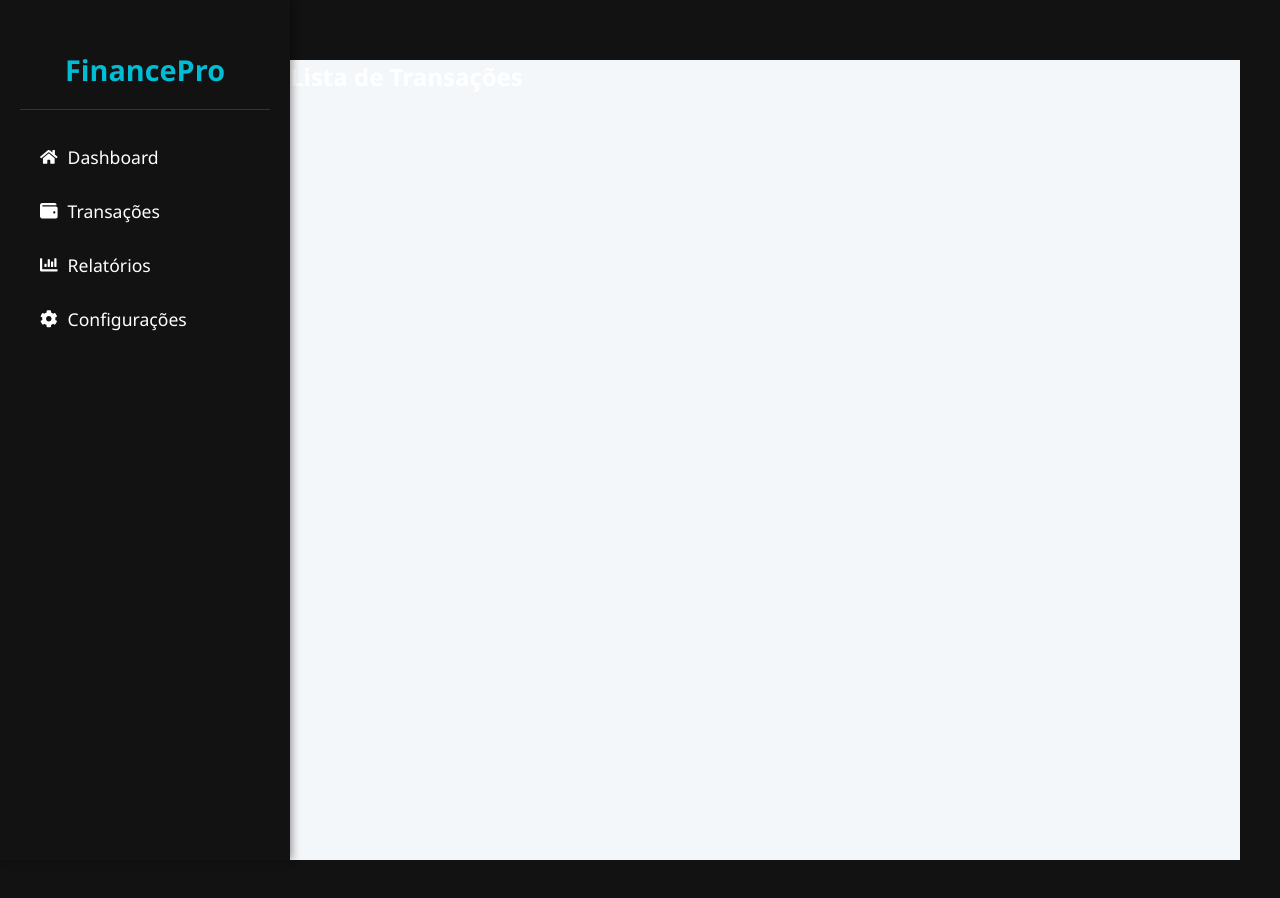
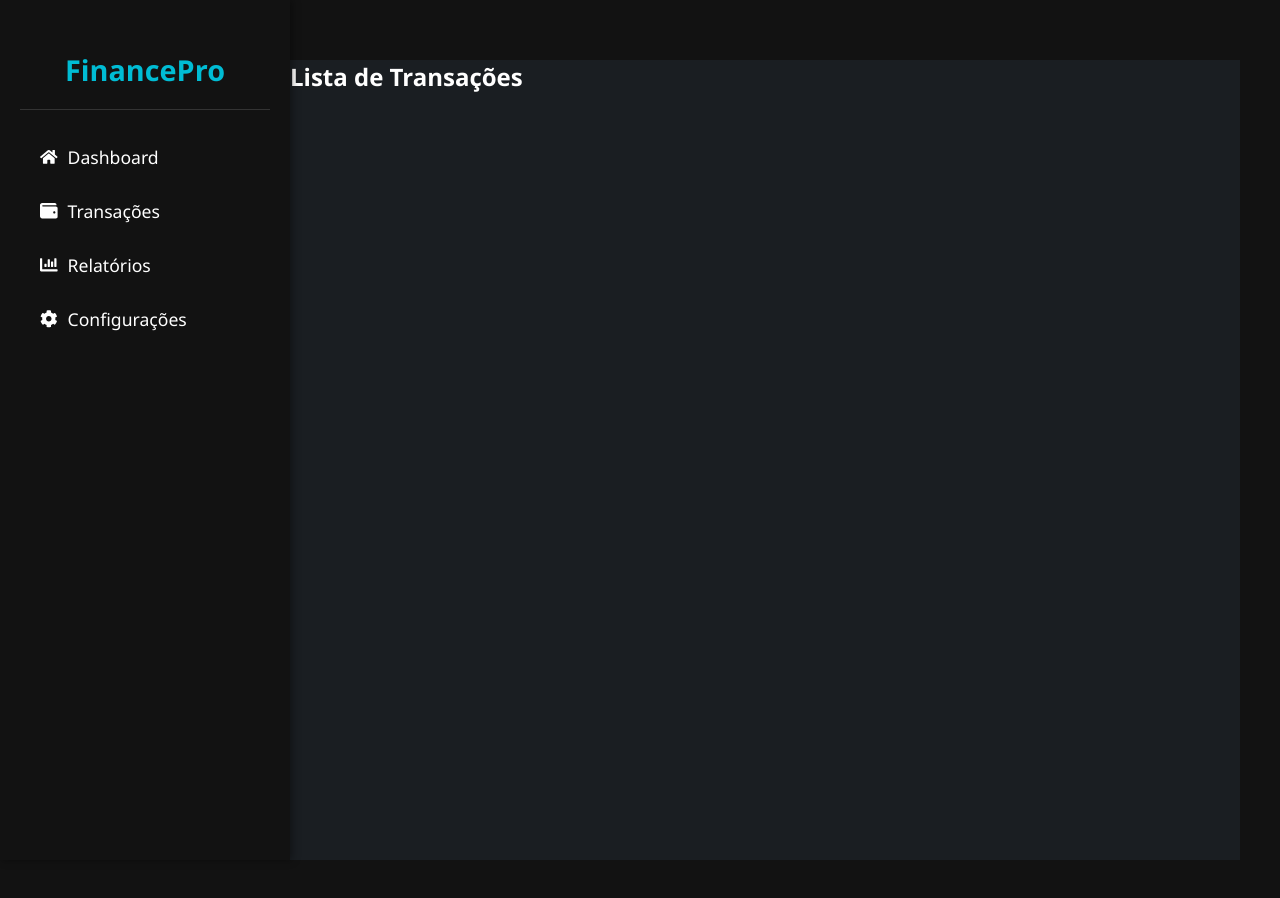
Before and after one commit to GustaOl1v3ir4/dashboard-financeiro, a React (Vite) app: page /transacoes in a window 1280 px wide. Built offline with nearby package versions, Linux system fonts and the light colour scheme.

Commit message:
ajustes layout

```diff
--- a/package.json
+++ b/package.json
@@ -10,7 +10,9 @@
     "preview": "vite preview"
   },
   "dependencies": {
+    "chart.js": "^4.5.0",
     "react": "^19.1.1",
+    "react-chartjs-2": "^5.3.0",
     "react-dom": "^19.1.1",
     "react-icons": "^5.5.0",
     "react-router-dom": "^7.8.2",
--- a/src/components/Layout.css
+++ b/src/components/Layout.css
@@ -6,6 +6,6 @@
     flex-grow: 1;
     padding: rem;
     margin-left: 250px;
-    background-color: #f4f7fa;
+    background-color: #1a1e22;
     min-height: 100vh;
 }
--- a/src/components/SpendingChart.jsx
+++ b/src/components/SpendingChart.jsx
@@ -55,7 +55,7 @@ const SpendingChart = ({ transactions}) => {
                         ? '#4caf50'
                         : filtro === 'despesa'
                         ? '#f44336'
-                        : '#2196f3'
+                        : '#ffd700'
                 }
                 strokeWidth={2}
              />
```
Also changed, not shown: 1 other file (tests, documents, lock files or other folders).
